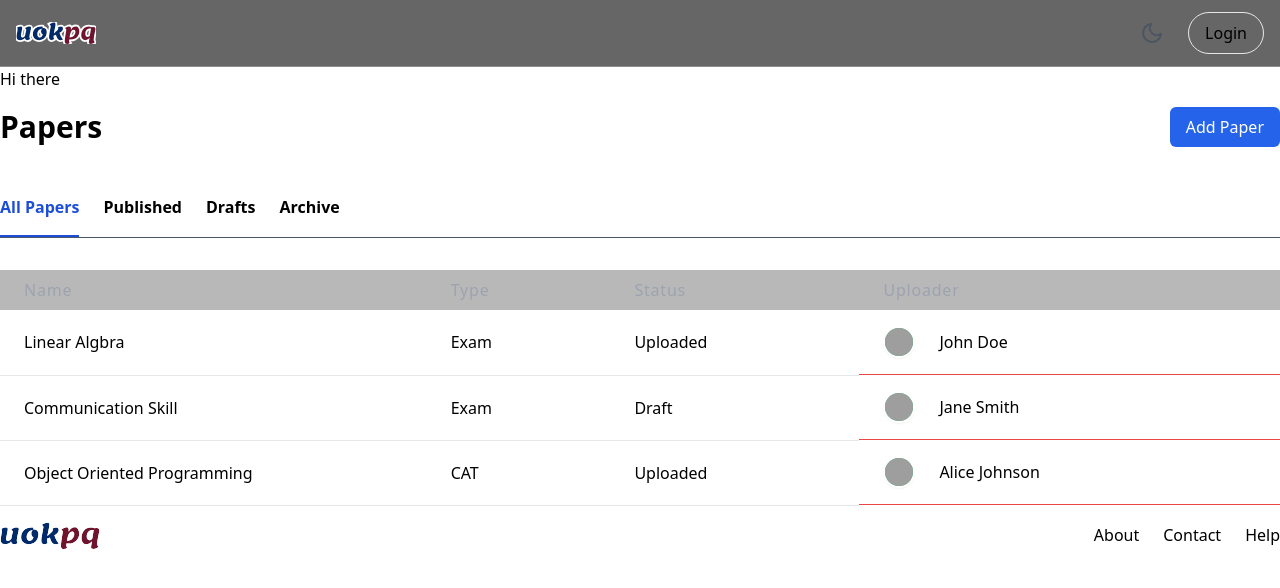
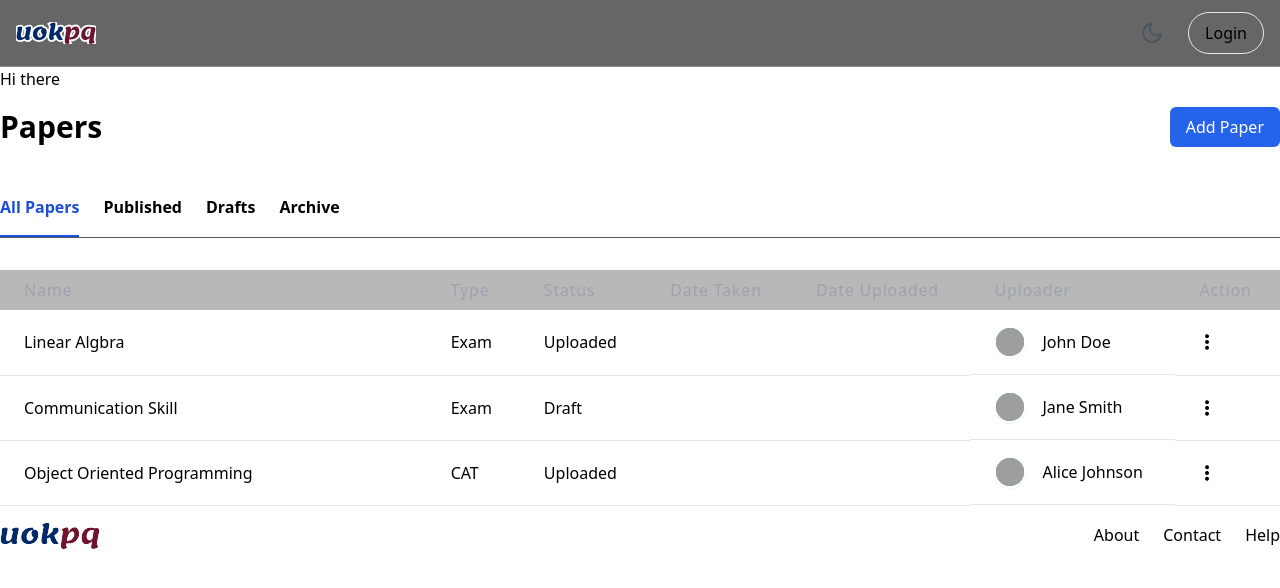
Before and after one commit to abubalo/uokpq, a Next.js app in the folder client/: page /dashboard in a window 1280 px wide. Shown: the top 588 px of the page. Built offline with nearby package versions, Linux system fonts and the light colour scheme; no server answers; grey boxes are pictures that could not be loaded.

Commit message:
Add now rows to table

```diff
--- a/client/components/dashboard/Table.tsx
+++ b/client/components/dashboard/Table.tsx
@@ -1,10 +1,13 @@
 import Avatar from "@/components/profile/Avatar";
 import React from "react";
+import { SlOptionsVertical } from "react-icons/sl";
 
 type TableRow = {
   name: string;
   type: string;
   status: string;
+  dateTaken: string;
+  dateUploaded: string;
   uploader: {
     name: string;
     image: string;
@@ -21,35 +24,55 @@ const Table: React.FC<Props> = ({ data }) => {
       <table className="min-w-full ">
         <thead className="bg-neutral-500/50 backdrop:blur-md rounded-tl-md rounded-tr-md overflow-hidden">
           <tr className="rounded-full overflow-hidden">
-            <th className="w-1/3 px-6 py-3    text-left  leading-4 font-medium text-gray-400  tracking-wider">
+            <th className="w-1/3 px-6 py-3 text-left  leading-4 font-medium text-gray-400  tracking-wider">
               Name
             </th>
-            <th className="px-6 py-3    text-left  leading-4 font-medium text-gray-400  tracking-wider">
+            <th className="px-6 py-3 text-left  leading-4 font-medium text-gray-400  tracking-wider">
               Type
             </th>
-            <th className="px-6 py-3    text-left  leading-4 font-medium text-gray-400  tracking-wider">
+            <th className="px-6 py-3 text-left  leading-4 font-medium text-gray-400  tracking-wider">
               Status
             </th>
-            <th className="px-6 py-3    text-left  leading-4 font-medium text-gray-400  tracking-wider">
+            <th className="px-6 py-3 text-left  leading-4 font-medium text-gray-400  tracking-wider">
+              Date Taken
+            </th>
+            <th className="px-6 py-3 text-left  leading-4 font-medium text-gray-400  tracking-wider">
+              Date Uploaded
+            </th>
+            <th className="px-6 py-3 text-left  leading-4 font-medium text-gray-400  tracking-wider">
               Uploader
+            </th>
+            <th className="px-6 py-3 text-left  leading-4 font-medium text-gray-400  tracking-wider">
+              Action
             </th>
           </tr>
         </thead>
         <tbody className="">
           {data.map((row, index) => (
             <tr key={index}>
-              <td className="w-1/3 px-6 py-4 whitespace-no-wrap border-b ">
+              <td className="w-1/3 px-6 py-4 whitespace-no-wrap border-b">
                 {row.name}
               </td>
-              <td className="px-6 py-4 whitespace-no-wrap border-b ">
+              <td className="px-6 py-4 whitespace-no-wrap border-b">
                 {row.type}
               </td>
-              <td className="px-6 py-4 whitespace-no-wrap border-b ">
+              <td className="px-6 py-4 whitespace-no-wrap border-b">
                 {row.status}
               </td>
-              <td className="flex items-center gap-6 px-6 py-4 whitespace-no-wrap border-b border-red-500">
+              <td className="px-6 py-4 whitespace-no-wrap border-b">
+                <span>{row.dateTaken}</span>
+              </td>
+              <td className="px-6 py-4 whitespace-no-wrap border-b">
+                <span>{row.dateUploaded}</span>
+              </td>
+              <td className="flex items-center gap-4 px-6 py-4 whitespace-no-wrap border-b">
                 <Avatar src={row.uploader.image} alt="" size="sm" />
                 <span>{row.uploader.name}</span>
+              </td>
+              <td className="px-6 py-4 whitespace-no-wrap border-b">
+                <span className="cursor-pointer">
+                  <SlOptionsVertical />
+                </span>
               </td>
             </tr>
           ))}
```
